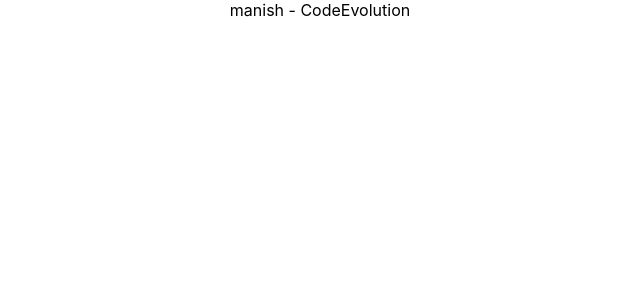
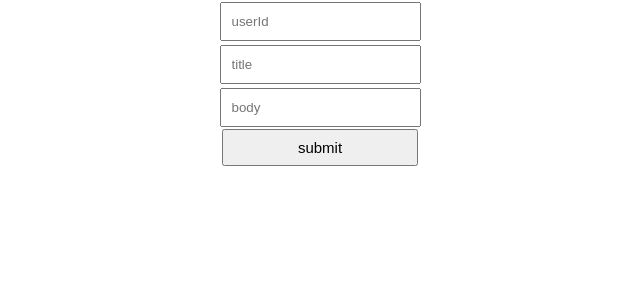
Before and after one commit to manggic/codeEvolutionReactTuts, a React (Create React App) app: page / in a window 1280 px wide. Shown: the top 300 px of the page, without its empty margins (320-960 px from the left). Built offline with nearby package versions, Linux system fonts and the light colour scheme.

Commit message:
added HTTP notes

```diff
--- a/package.json
+++ b/package.json
@@ -6,6 +6,7 @@
     "@testing-library/jest-dom": "^5.11.4",
     "@testing-library/react": "^11.1.0",
     "@testing-library/user-event": "^12.1.10",
+    "axios": "^0.23.0",
     "react": "^17.0.2",
     "react-dom": "^17.0.2",
     "react-scripts": "4.0.3",
--- a/src/App.js
+++ b/src/App.js
@@ -19,6 +19,8 @@ import User from "./components/User";
 import RenderPropsCounter from "./components/RenderPropsCounter";
 import ComponentC from "./components/ComponentC";
 import { ChannelProvider, UserProvider } from "./components/UserContext";
+import PostList from "./components/PostList";
+import PostForm from "./components/PostForm";
 
 const App = () => {
   return (
@@ -51,11 +53,14 @@ const App = () => {
           <HoverCounter2 count={count} incrementCount={incrementCount} />
         )}
       /> */}
-      <UserProvider value={"manish"}>
+      {/* <UserProvider value={"manish"}>
         <ChannelProvider value="CodeEvolution">
           <ComponentC />
         </ChannelProvider>
-      </UserProvider>
+      </UserProvider> */}
+
+      {/* <PostList /> */}
+      <PostForm />
       {/* <ErrorBoundary>
         <Hero heroName={"joker"} />
       </ErrorBoundary>
--- /dev/null
+++ b/src/components/PostForm.js
@@ -0,0 +1,95 @@
+import React, { Component } from "react";
+import axios from "axios";
+const inputStyle = {
+  padding: "10px",
+  margin: "2px",
+  outline: "none",
+};
+
+const submitButton = {
+  padding: "8px",
+  width: "196px",
+  fontSize: "15px",
+};
+const URL = "https://jsonplaceholder.typicode.com/posts";
+
+class PostForm extends Component {
+  constructor(props) {
+    super(props);
+
+    this.state = {
+      userId: "",
+      title: "",
+      body: "",
+    };
+  }
+
+  changeHandler = (e) => {
+    this.setState((prev) => {
+      return {
+        ...prev,
+        [e.target.name]: e.target.value,
+      };
+    });
+  };
+
+  submitHandler = (e) => {
+    e.preventDefault();
+    console.log(this.state);
+
+    axios
+      .post(URL, this.state)
+      .then((res) => {
+        console.log("res", res);
+      })
+      .catch((err) => {
+        console.log("err", err);
+      });
+  };
+
+  render() {
+    const { userId, title, body } = this.state;
+
+    return (
+      <div>
+        <form onSubmit={this.submitHandler}>
+          <div>
+            <input
+              style={inputStyle}
+              type="text"
+              name="userId"
+              value={userId}
+              onChange={this.changeHandler}
+              placeholder="userId"
+            />
+          </div>
+          <div>
+            <input
+              style={inputStyle}
+              type="text"
+              name="title"
+              value={title}
+              onChange={this.changeHandler}
+              placeholder="title"
+            />
+          </div>
+          <div>
+            <input
+              style={inputStyle}
+              type="text"
+              name="body"
+              value={body}
+              onChange={this.changeHandler}
+              placeholder="body"
+            />
+          </div>
+          <button style={submitButton} type="submit">
+            submit
+          </button>
+        </form>
+      </div>
+    );
+  }
+}
+
+export default PostForm;
--- /dev/null
+++ b/src/components/PostList.js
@@ -0,0 +1,52 @@
+import React, { Component } from "react";
+import axios from "axios";
+
+const URL = "https://jsonplaceholder.typicode.com/posts";
+class PostList extends Component {
+  constructor(props) {
+    super(props);
+
+    this.state = {
+      posts: [],
+      errorMsg: "",
+    };
+  }
+
+  componentDidMount() {
+    axios
+      .get(URL)
+      .then((res) => {
+        console.log("res", res);
+
+        this.setState((prev) => {
+          return {
+            ...prev,
+            posts: res.data,
+          };
+        });
+      })
+      .catch((err) => {
+        console.log("err", err);
+        this.setState((prev) => {
+          return {
+            ...prev,
+            errorMsg: "Error fetching the data",
+          };
+        });
+      });
+  }
+
+  render() {
+    const { posts, errorMsg } = this.state;
+    return (
+      <div>
+        {errorMsg && <div>errorMsg</div>}
+        {posts?.map((post) => {
+          return <div key={post.id}>{post.title}</div>;
+        })}
+      </div>
+    );
+  }
+}
+
+export default PostList;
```
Also changed, not shown: 2 other files (tests, documents, lock files or other folders).
